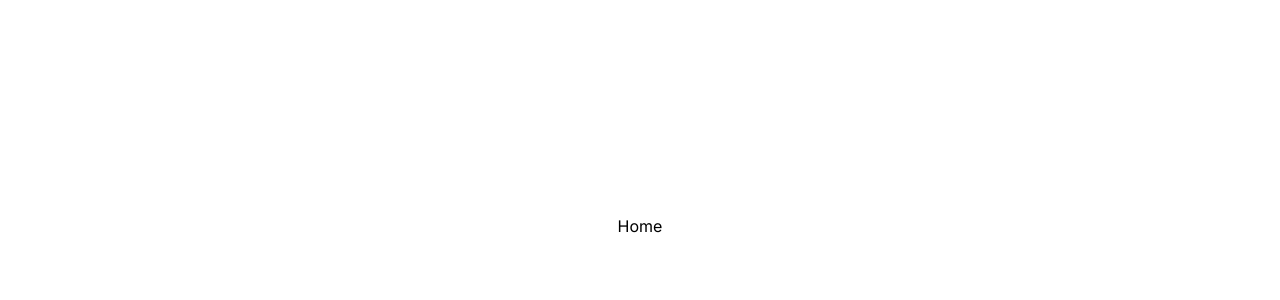
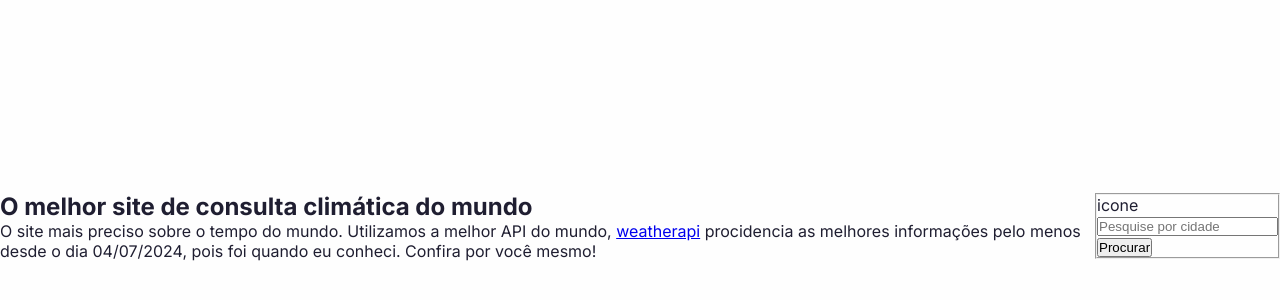
Before and after one commit to RaquelDFS/FIRJANFEP, a React (Vite) app: page / in a window 1280 px wide. Shown: the part 174-474 px from the top of the page. Built offline with nearby package versions, Linux system fonts and the light colour scheme.

Commit message:
pages content

```diff
--- a/src/components/Container/Container.module.css
+++ b/src/components/Container/Container.module.css
@@ -4,4 +4,6 @@
     display: flex;
     align-items: center;
     justify-content: center;
+    background-color: var(--white);
+    color: var(--primary);
 }
--- a/src/pages/Contato/index.jsx
+++ b/src/pages/Contato/index.jsx
@@ -1,3 +1,8 @@
 export default function Contato() {
-  return <div>Contato</div>;
+  return (
+    <>
+      <p>aceito mensagem por pix:</p>{" "}
+      <a href="mailto:raquelfonseca.rf@gmail.com">raquelfonseca.rf@gmail.com</a>
+    </>
+  );
 }
--- a/src/pages/Home/index.jsx
+++ b/src/pages/Home/index.jsx
@@ -1,3 +1,31 @@
 export default function Home() {
-  return <div>Home</div>;
+  return (
+    <>
+      <div>
+        <div>
+          <h1>O melhor site de consulta climática do mundo</h1>
+        </div>
+        <div>
+          <p>
+            O site mais preciso sobre o tempo do mundo. Utilizamos a melhor API
+            do mundo,{" "}
+            <a href="https://www.weatherapi.com/" target="_blank">
+              weatherapi
+            </a>{" "}
+            procidencia as melhores informações pelo menos desde o dia
+            04/07/2024, pois foi quando eu conheci. Confira por você mesmo!
+          </p>
+        </div>
+      </div>
+      <div>
+        <form action="">
+          <fieldset>
+            <p>icone</p>
+            <input type="text" placeholder="Pesquise por cidade" />
+            <button>Procurar</button>
+          </fieldset>
+        </form>
+      </div>
+    </>
+  );
 }
--- a/src/pages/NotFound/index.jsx
+++ b/src/pages/NotFound/index.jsx
@@ -1,4 +1,8 @@
-
 export default function NotFound() {
-  return <div>NotFound</div>;
+  return (
+    <>
+      <h1>Errooou!</h1>
+      <p>Este link que você pesquisou não existe.</p>
+    </>
+  );
 }
--- a/src/pages/Sobre/index.jsx
+++ b/src/pages/Sobre/index.jsx
@@ -1,4 +1,13 @@
-
 export default function Sobre() {
-  return <div>Sobre</div>;
+  return (
+    <>
+      <p>Não pense que eu criei este design</p>
+      <button>
+        {" "}
+        <a href="https://dribbble.com/shots/18123218-Cuacane-Landing-Page">
+          Encontrar verdadeiro dono
+        </a>
+      </button>
+    </>
+  );
 }
```
